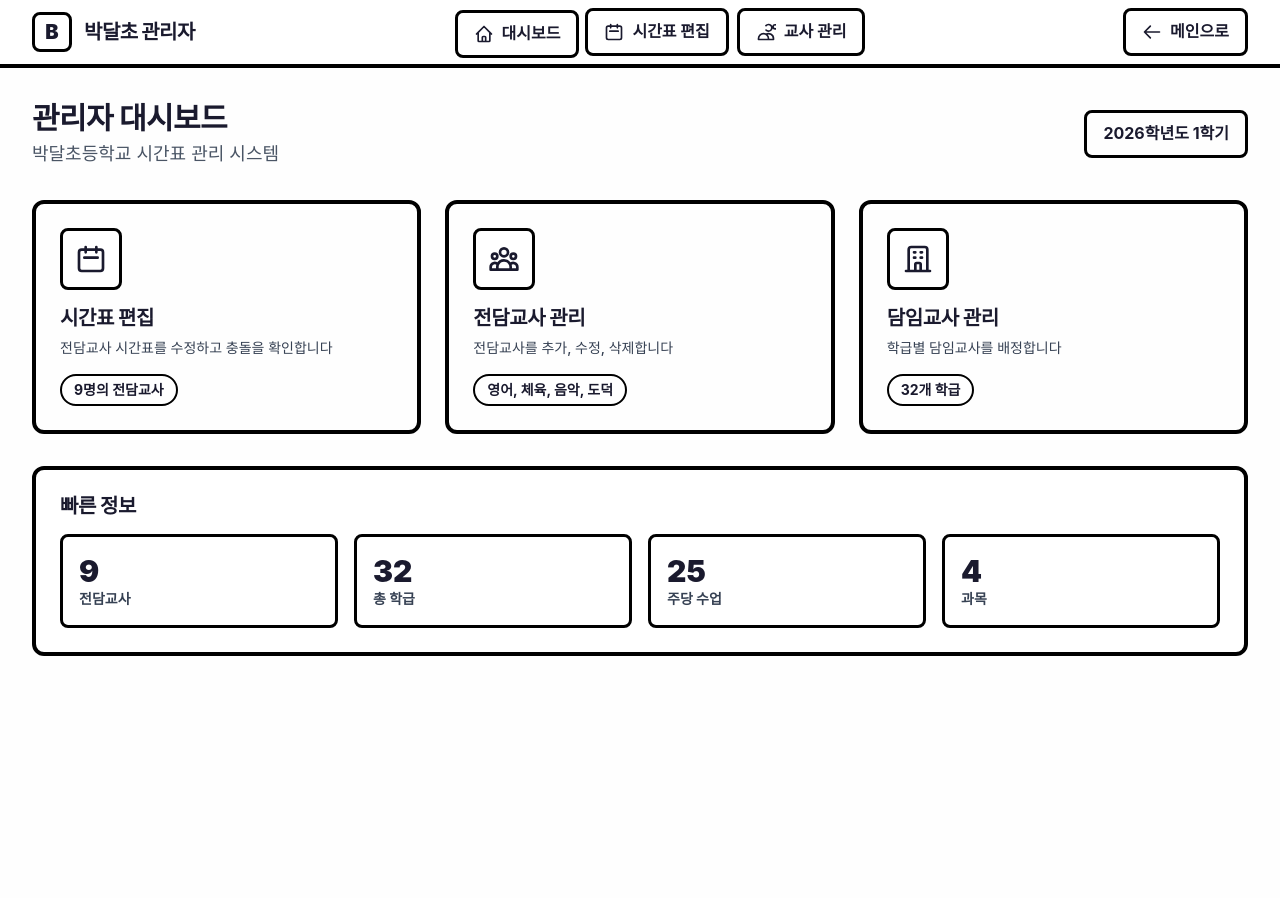
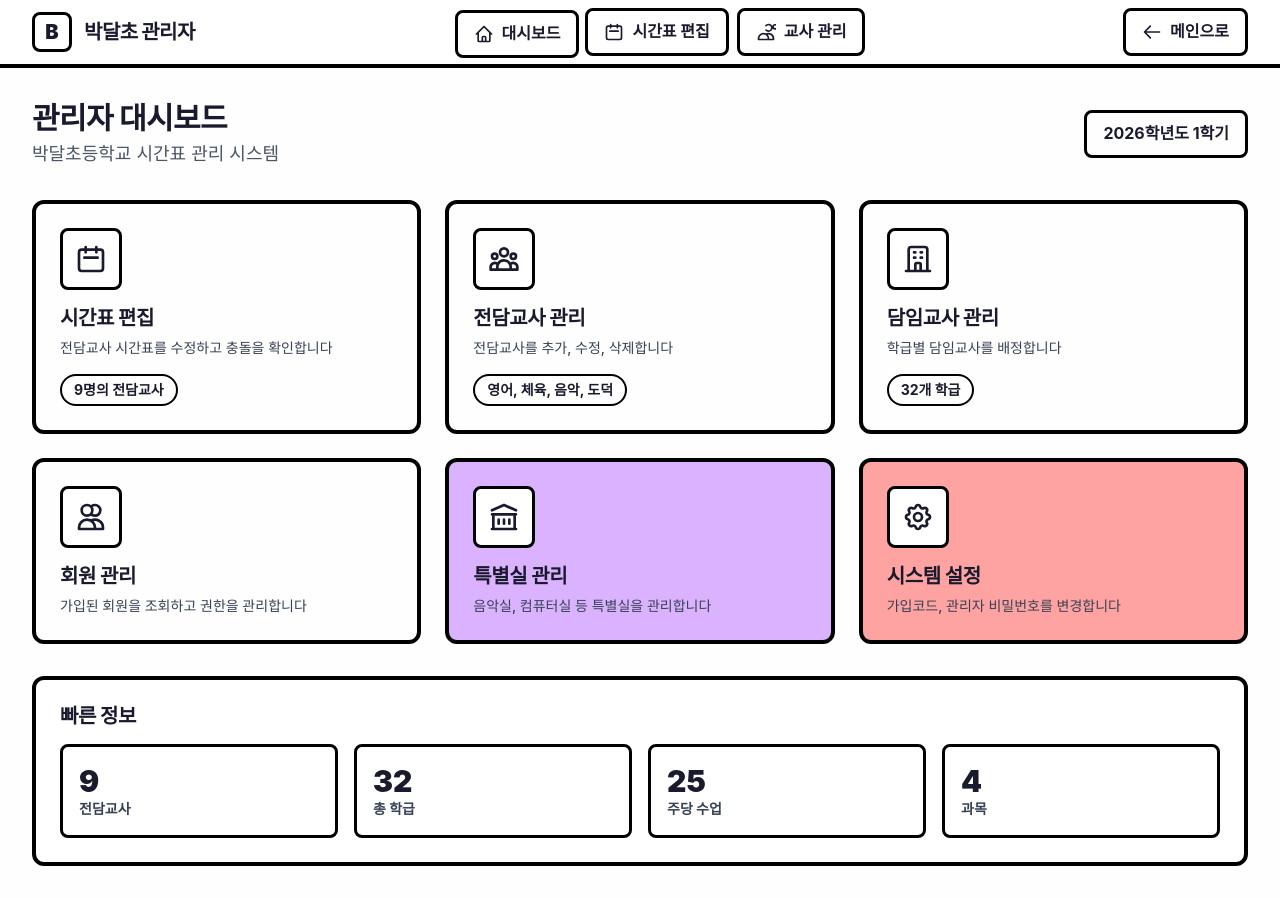
Before and after one commit to reallygood83/online-office, a Next.js app: page /admin in a window 1280 px wide. Before the commit the page ends 800 px from the top, so only its background shows below. Built offline with nearby package versions, Linux system fonts and the light colour scheme; no server answers.

Commit message:
feat: add quick links to admin dashboard for users, rooms, and settings

```diff
--- a/src/app/admin/page.tsx
+++ b/src/app/admin/page.tsx
@@ -48,6 +48,40 @@ const dashboardCards: DashboardCard[] = [
       </svg>
     ),
     stat: '32개 학급',
+  },
+  {
+    title: '회원 관리',
+    description: '가입된 회원을 조회하고 권한을 관리합니다',
+    href: '/admin/users',
+    color: 'bg-neo-orange-300',
+    icon: (
+      <svg className="w-8 h-8" fill="none" stroke="currentColor" viewBox="0 0 24 24">
+        <path strokeLinecap="round" strokeLinejoin="round" strokeWidth={2} d="M12 4.354a4 4 0 110 5.292M15 21H3v-1a6 6 0 0112 0v1zm0 0h6v-1a6 6 0 00-9-5.197M13 7a4 4 0 11-8 0 4 4 0 018 0z" />
+      </svg>
+    ),
+  },
+  {
+    title: '특별실 관리',
+    description: '음악실, 컴퓨터실 등 특별실을 관리합니다',
+    href: '/admin/rooms',
+    color: 'bg-purple-300',
+    icon: (
+      <svg className="w-8 h-8" fill="none" stroke="currentColor" viewBox="0 0 24 24">
+        <path strokeLinecap="round" strokeLinejoin="round" strokeWidth={2} d="M8 14v3m4-3v3m4-3v3M3 21h18M3 10h18M3 7l9-4 9 4M4 10h16v11H4V10z" />
+      </svg>
+    ),
+  },
+  {
+    title: '시스템 설정',
+    description: '가입코드, 관리자 비밀번호를 변경합니다',
+    href: '/admin/settings',
+    color: 'bg-red-300',
+    icon: (
+      <svg className="w-8 h-8" fill="none" stroke="currentColor" viewBox="0 0 24 24">
+        <path strokeLinecap="round" strokeLinejoin="round" strokeWidth={2} d="M10.325 4.317c.426-1.756 2.924-1.756 3.35 0a1.724 1.724 0 002.573 1.066c1.543-.94 3.31.826 2.37 2.37a1.724 1.724 0 001.065 2.572c1.756.426 1.756 2.924 0 3.35a1.724 1.724 0 00-1.066 2.573c.94 1.543-.826 3.31-2.37 2.37a1.724 1.724 0 00-2.572 1.065c-.426 1.756-2.924 1.756-3.35 0a1.724 1.724 0 00-2.573-1.066c-1.543.94-3.31-.826-2.37-2.37a1.724 1.724 0 00-1.065-2.572c-1.756-.426-1.756-2.924 0-3.35a1.724 1.724 0 001.066-2.573c-.94-1.543.826-3.31 2.37-2.37.996.608 2.296.07 2.572-1.065z" />
+        <path strokeLinecap="round" strokeLinejoin="round" strokeWidth={2} d="M15 12a3 3 0 11-6 0 3 3 0 016 0z" />
+      </svg>
+    ),
   },
 ];
 
```
